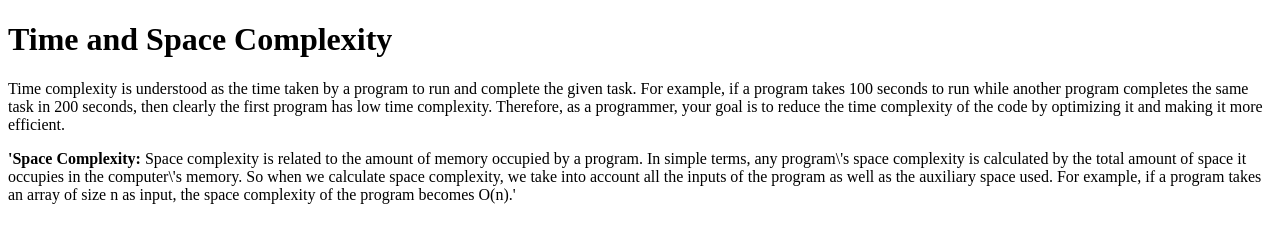
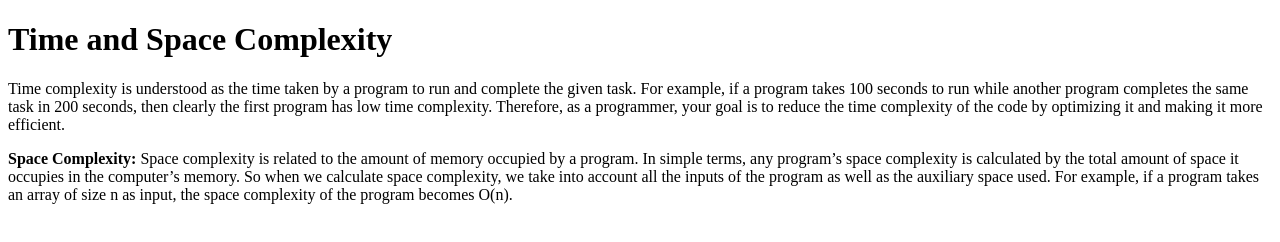
Before and after one commit to acciojob/time-and-space-complexity-rohitupskills, a website: page main.html in a window 1280 px wide. Drawn offline with Linux system fonts and the light colour scheme.

Commit message:
created a submission

```diff
--- a/main.html
+++ b/main.html
@@ -9,7 +9,7 @@
 <body>
 	<h1>Time and Space Complexity</h1>
 	<p>Time complexity is understood as the time taken by a program to run and complete the given task. For example, if a program takes 100 seconds to run while another program completes the same task in 200 seconds, then clearly the first program has low time complexity. Therefore, as a programmer, your goal is to reduce the time complexity of the code by optimizing it and making it more efficient.</p>
-    <p><b>'Space Complexity:</b> Space complexity is related to the amount of memory occupied by a program. In simple terms, any program\'s space complexity is calculated by the total amount of space it occupies in the computer\'s memory. So when we calculate space complexity, we take into account all the inputs of the program as well as the auxiliary space used. For example, if a program takes an array of size n as input, the space complexity of the program becomes O(n).'</p>
+    <p><b>Space Complexity:</b> Space complexity is related to the amount of memory occupied by a program. In simple terms, any program’s space complexity is calculated by the total amount of space it occupies in the computer’s memory. So when we calculate space complexity, we take into account all the inputs of the program as well as the auxiliary space used. For example, if a program takes an array of size n as input, the space complexity of the program becomes O(n).</p>
 	<!-- the entire body must be written by student -->
     <script type="text/javascript" src="./script.js">
 </script>
```
